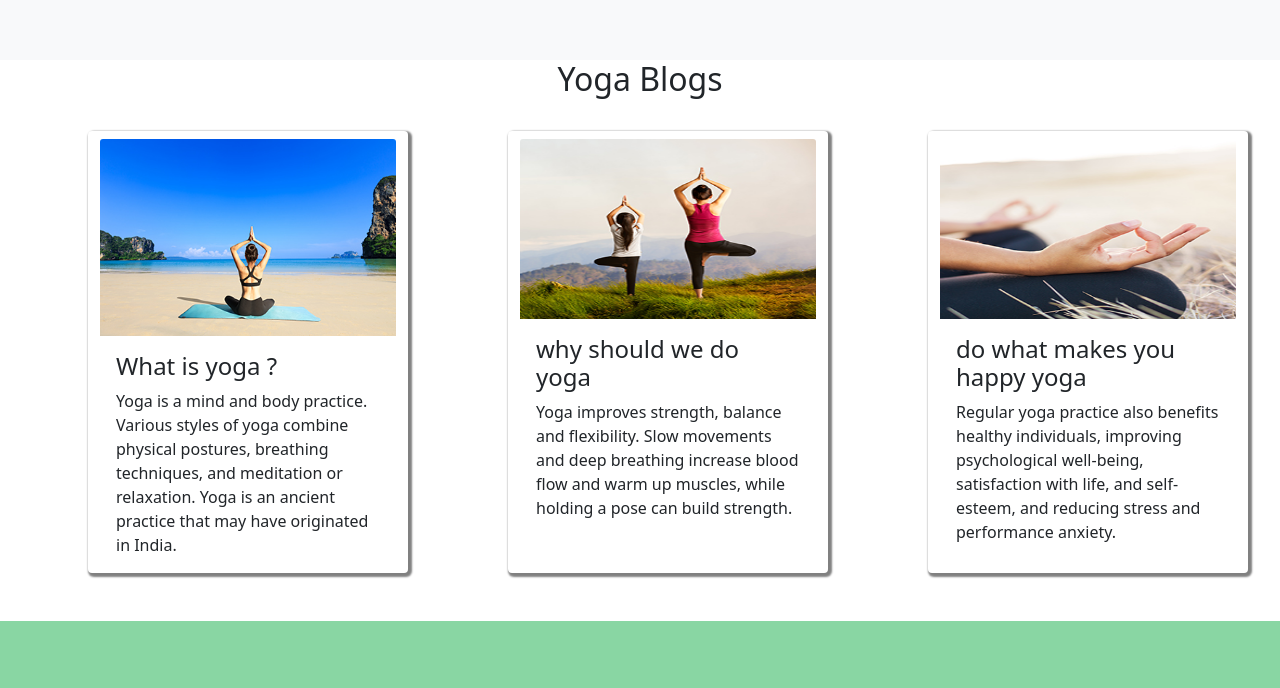
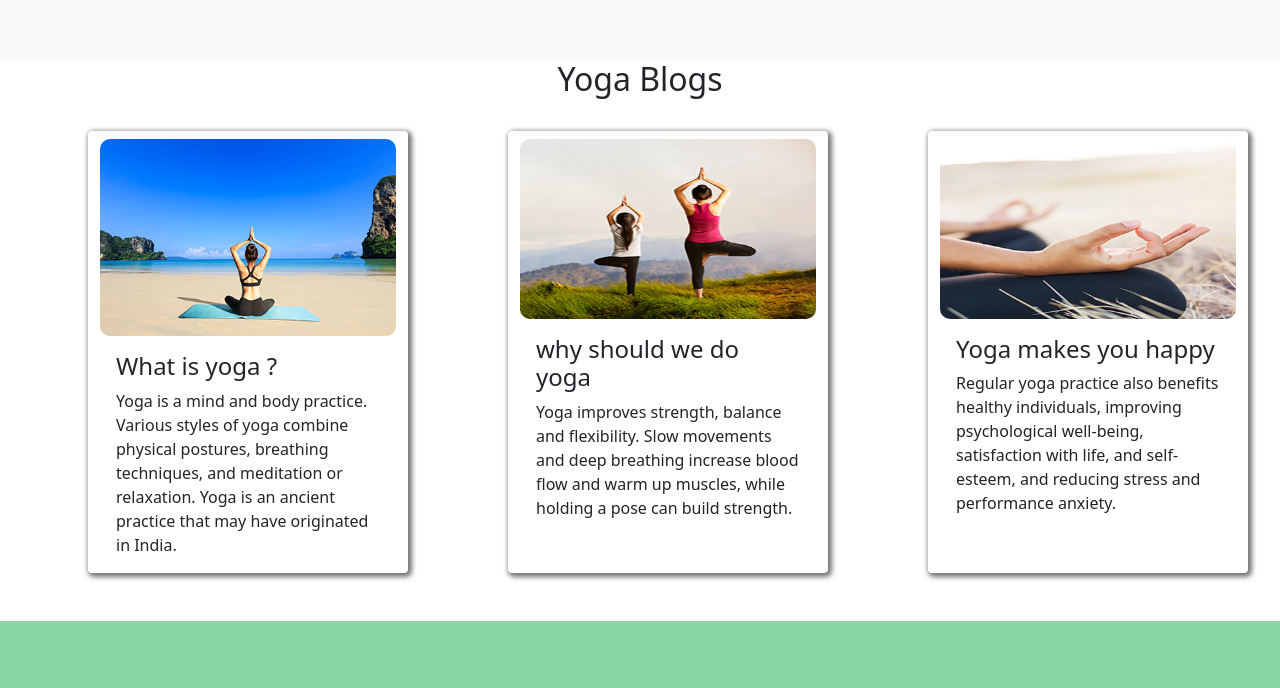
Before and after one commit to Chandrabhan3010/divine-yoga-icp3-group-c, a plain HTML site: page index.html in a window 1280 px wide. Shown: the part 2520-3208 px from the top of the page. Drawn offline with nearby package versions, Linux system fonts and the light colour scheme.

Commit message:
blog cards effect all done

```diff
--- a/css/style.css
+++ b/css/style.css
@@ -23,11 +23,16 @@ body{
 .card{
     margin-left: 100px;
     border: none;
-    box-shadow: gray 2px 2px 2px 2px;
+    box-shadow: rgb(122, 116, 116) 2px 2px 5px 2px;
+
 }
 .card:hover{
-    box-shadow: 0px 0px 0px 0px none;
+    box-shadow: rgb(218, 214, 214) 2px 2px 5px 2px;
     cursor: pointer;
+}
+.card-img-top{
+
+    border-radius: 10px;
 }
 /*=============blog cards end======*/
 /*===========new navbar========*/
--- a/index.html
+++ b/index.html
@@ -270,7 +270,7 @@ function light(){
     <div class="card" style="width: 20rem;" >
       <img src="/assest/homepage/blog-img-3.jpg" class="card-img-top mt-2" height="180px">
       <div class="card-body">
-        <h4>do what makes you happy yoga</h4>
+        <h4>Yoga makes you happy</h4>
         <p class="card-text">Regular yoga practice also benefits healthy individuals, improving psychological well-being, satisfaction with life, and self-esteem, and reducing stress and performance anxiety.</p>
       </div>
     </div>
```
